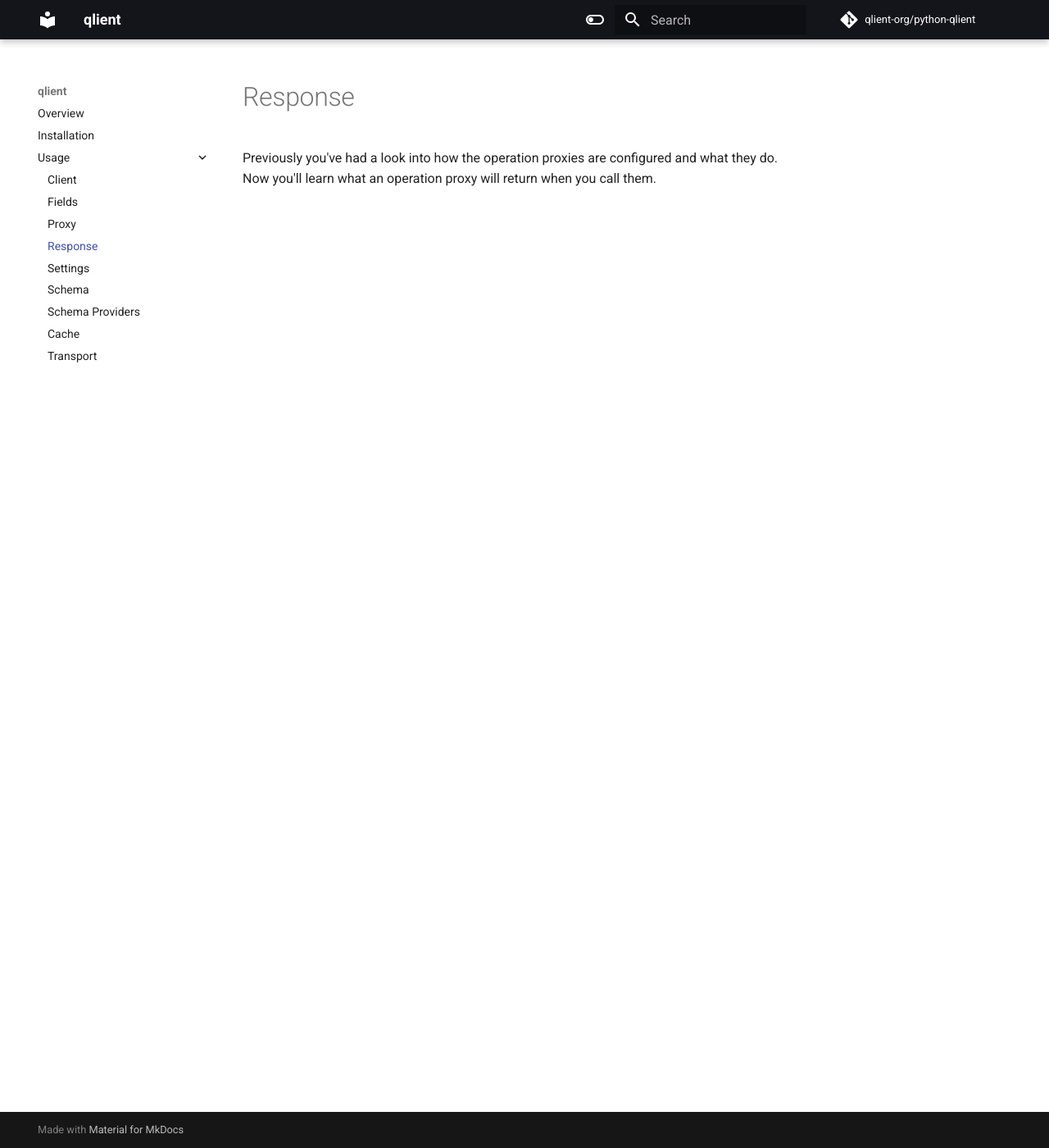
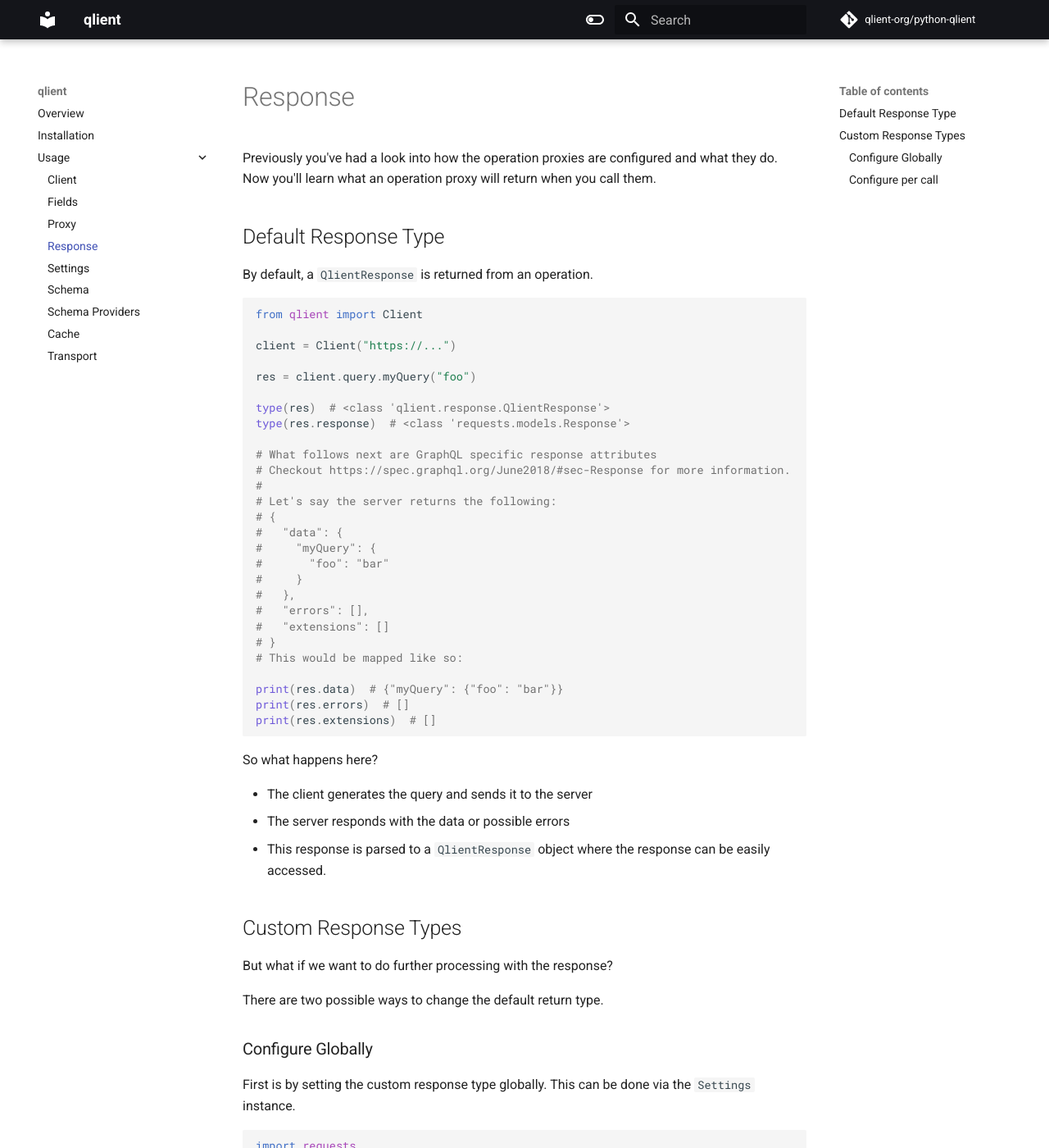
Before and after one commit to qlient-org/python-qlient, an MkDocs documentation site: the page built from docs/usage/response.md, in a window 1280 px wide and 1400 px high. Shown: the whole window at 82% size. Built offline with MkDocs 1.6.1 and Material for MkDocs 9.7.7, drawn with Linux system fonts in a browser that asks for light colours; comment, search, counter and statistics services are not loaded; some of the changed text lies outside the part shown.

Commit message:
better support for Responses

````diff
--- /dev/null
+++ b/docs/examples/usage_custom_call_response_type.py
@@ -0,0 +1,61 @@
+from typing import List
+
+import pydantic  # must be installed additionally
+import requests
+
+from qlient import Client
+from qlient.response import BaseResponse
+
+
+class Person(pydantic.BaseModel):
+    id: str
+    name: str
+
+
+class SWAPIAllPeopleResponse(BaseResponse):
+    def __init__(self, response: requests.Response):
+        super(SWAPIAllPeopleResponse, self).__init__(response)
+
+        # parse the result
+        # {
+        #   "data": {
+        #     "allPeople": {
+        #       "people": [
+        #         {
+        #           "id": "cGVvcGxlOjE=",
+        #           "name": "Luke Skywalker"
+        #         },
+        #         {
+        #           "id": "cGVvcGxlOjI=",
+        #           "name": "C-3PO"
+        #         },
+        #         {
+        #           "id": "cGVvcGxlOjM=",
+        #           "name": "R2-D2"
+        #         }
+        #       ]
+        #     }
+        #   }
+        # }
+        # to the pydantic model
+        self.people: List[Person] = [
+            Person(**raw_person)
+            for raw_person in self.response.json()["data"]["allPeople"]["people"]
+        ]
+
+
+client = Client("https://swapi-graphql.netlify.app/.netlify/functions/index")
+
+res = client.query.allPeople(
+    first=3,
+    _fields={"people": ["id", "name"]},
+    _response_type=SWAPIAllPeopleResponse  # this is the important part
+)
+
+type(res)  # <class '__main__.SWAPIAllPeopleResponse'>
+print(res.people)
+# [
+#   Person(id='cGVvcGxlOjE=', name='Luke Skywalker'),
+#   Person(id='cGVvcGxlOjI=', name='C-3PO'),
+#   Person(id='cGVvcGxlOjM=', name='R2-D2')
+# ]
--- /dev/null
+++ b/docs/examples/usage_custom_global_response_type.py
@@ -0,0 +1,20 @@
+import requests
+
+from qlient import Client, Settings
+from qlient.response import BaseResponse
+
+
+class MyCustomResponse(BaseResponse):
+    def __init__(self, response: requests.Response):
+        super(MyCustomResponse, self).__init__(response)
+
+        # do something with the response here
+        self.response_code = self.response.status_code
+
+
+client = Client("https://...", settings=Settings(response_type=MyCustomResponse))
+
+res = client.query.myQuery("foo")
+
+type(res)  # <class '__main__.MyCustomResponse'>
+print(res.response_code)  # 200
--- /dev/null
+++ b/docs/examples/usage_default_response_type.py
@@ -0,0 +1,27 @@
+from qlient import Client
+
+client = Client("https://...")
+
+res = client.query.myQuery("foo")
+
+type(res)  # <class 'qlient.response.QlientResponse'>
+type(res.response)  # <class 'requests.models.Response'>
+
+# What follows next are GraphQL specific response attributes
+# Checkout https://spec.graphql.org/June2018/#sec-Response for more information.
+#
+# Let's say the server returns the following:
+# {
+#   "data": {
+#     "myQuery": {
+#       "foo": "bar"
+#     }
+#   },
+#   "errors": [],
+#   "extensions": []
+# }
+# This would be mapped like so:
+
+print(res.data)  # {"myQuery": {"foo": "bar"}}
+print(res.errors)  # []
+print(res.extensions)  # []
--- a/docs/usage/response.md
+++ b/docs/usage/response.md
@@ -2,3 +2,41 @@
 
 Previously you've had a look into how the operation proxies are configured and what they do. Now you'll learn what an
 operation proxy will return when you call them.
+
+## Default Response Type
+
+By default, a `QlientResponse` is returned from an operation.
+
+```python
+{% include "../examples/usage_default_response_type.py" %}
+```
+
+So what happens here?
+
+* The client generates the query and sends it to the server
+* The server responds with the data or possible errors
+* This response is parsed to a `QlientResponse` object where the response can be easily accessed.
+
+## Custom Response Types
+
+But what if we want to do further processing with the response?
+
+There are two possible ways to change the default return type.
+
+### Configure Globally
+
+First is by setting the custom response type globally. This can be done via the `Settings` instance.
+
+```python
+{% include "../examples/usage_custom_global_response_type.py" %}
+```
+
+### Configure per call
+
+Or you can configure the response type per call.
+
+This is especially useful when you work with something like [pydantic](https://pydantic-docs.helpmanual.io/).
+
+```python
+{% include "../examples/usage_custom_call_response_type.py" %}
+```
--- a/src/qlient/__init__.py
+++ b/src/qlient/__init__.py
@@ -6,6 +6,7 @@
 from qlient.client import Client
 from qlient.exceptions import QlientException
 from qlient.qb import Fields
-from qlient.response import QlientResponse
+from qlient.response import GraphQLResponse, BaseResponse
 from qlient.schema.schema import Schema
+from qlient.settings import Settings
 from qlient.transport import Transport
````
Also changed, not shown: docs/examples/index_quick_start.py (+10 -8 lines), docs/examples/index_quick_start_response.json (deleted, +0 -31 lines), docs/index.md (+8 -14 lines), docs/usage/proxy.md (+1 -1 lines), docs/examples/usage_proxy_custom_query.py (renamed from docs/examples/proxy_operation_proxy_custom_query.py), 7 other files.
